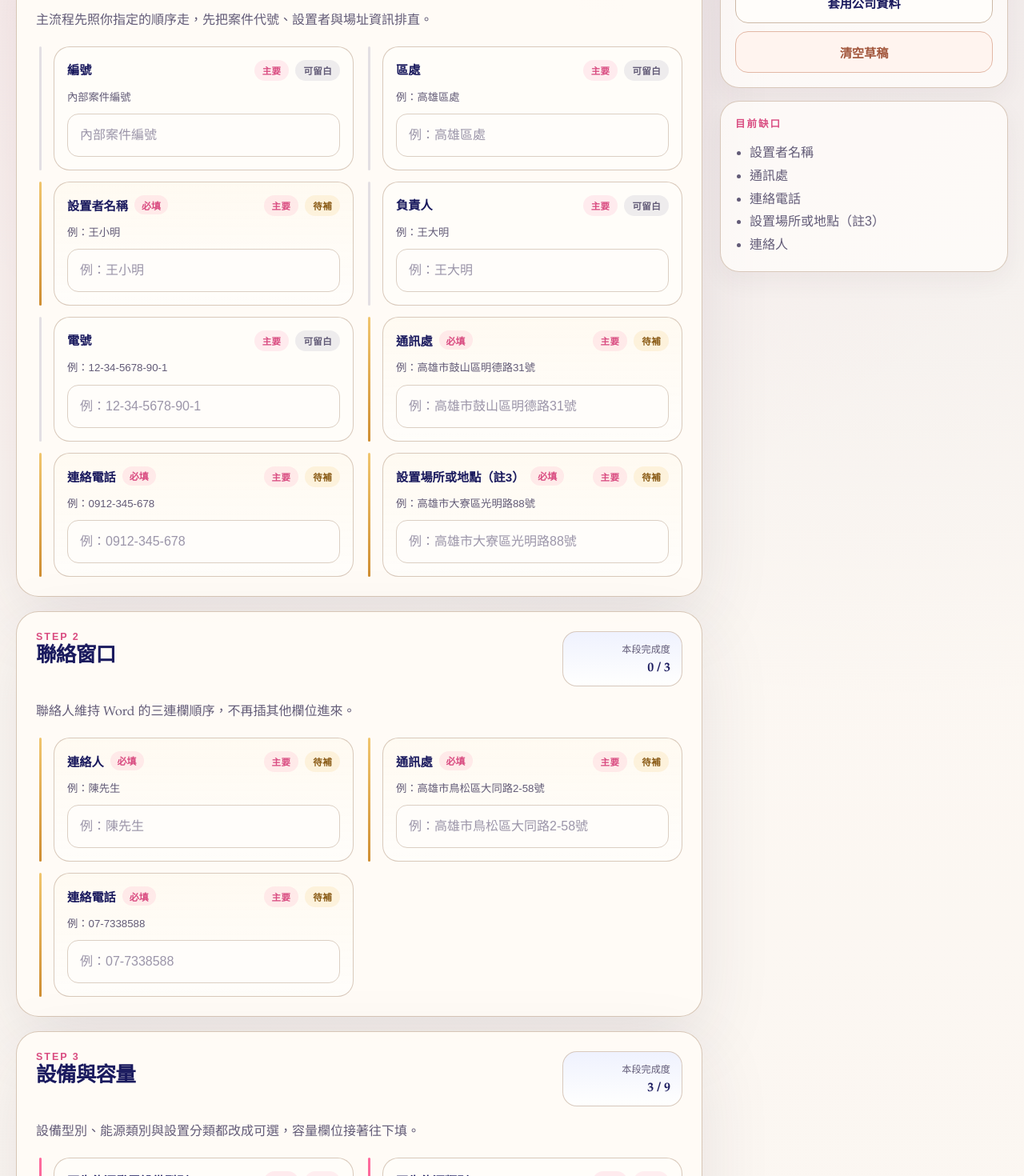
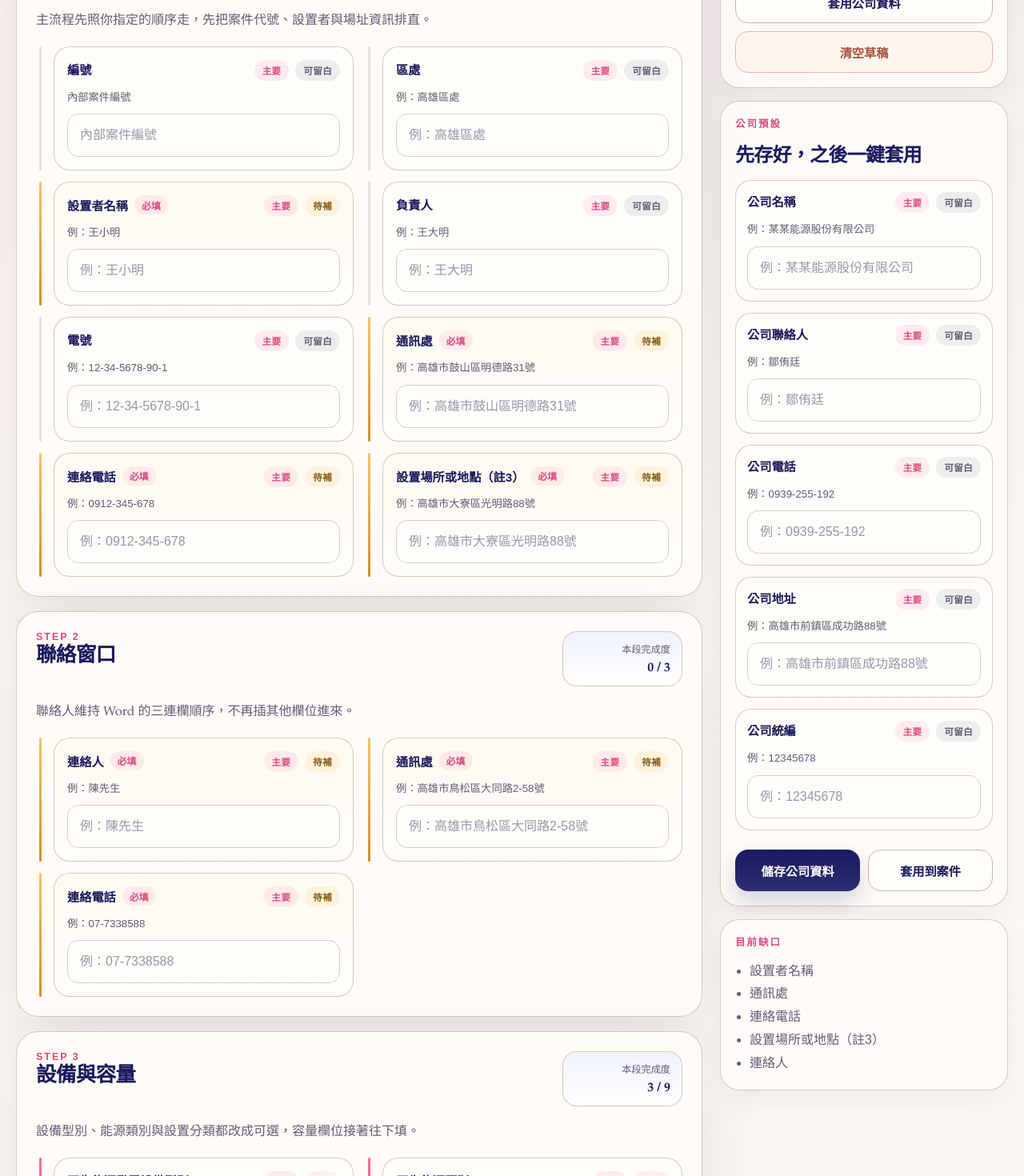
Before and after one commit to JardiniTsai168/lihipdf, a Next.js app: page / in a window 1280 px wide. Shown: the part 1000-2470 px from the top of the page at 80% size. Built offline with nearby package versions, Linux system fonts and the light colour scheme.

Commit message:
Tighten layout and save company defaults

```diff
--- a/app/globals.css
+++ b/app/globals.css
@@ -311,6 +311,29 @@ h1 {
 .attachment-list {
   display: grid;
   gap: 14px;
+}
+
+.compact-grid,
+.compact-fields {
+  display: grid;
+  gap: 14px;
+}
+
+.compact-grid {
+  grid-template-columns: repeat(2, minmax(0, 1fr));
+}
+
+.compact-fields .field {
+  grid-template-columns: 1fr;
+  gap: 8px;
+}
+
+.compact-fields .field-rail {
+  display: none;
+}
+
+.compact-fields .field-frame {
+  padding: 14px;
 }
 
 .document-grid {
@@ -756,6 +779,15 @@ select:focus {
   border-radius: 24px;
 }
 
+.company-card {
+  display: grid;
+  gap: 14px;
+}
+
+.compact-actions {
+  grid-template-columns: repeat(2, minmax(0, 1fr));
+}
+
 .summary-card {
   background:
     linear-gradient(180deg, rgba(255, 253, 250, 0.98), rgba(255, 244, 248, 0.94));
@@ -876,6 +908,7 @@ select:focus {
   }
 
   .overview,
+  .compact-grid,
   .document-grid,
   .static-grid,
   .grid.cols-2,
@@ -912,6 +945,10 @@ select:focus {
   }
 
   .installation-choice-group {
+    grid-template-columns: 1fr;
+  }
+
+  .compact-actions {
     grid-template-columns: 1fr;
   }
 }
--- a/app/page.jsx
+++ b/app/page.jsx
@@ -37,6 +37,10 @@ const BASE_REQUIRED_FIELDS = new Set([
   "parallelPointVoltage",
   "estimatedParallelDate"
 ]);
+const COMPANY_DEFAULTS_STORAGE_KEY = "lihipdf_company_defaults_v1";
+const MAIN_SECTIONS = CASE_SECTIONS.filter(
+  (section) => section.title !== "公司預設資料" && section.title !== "文件資訊"
+);
 
 function PreviewItem({ label, value }) {
   return (
@@ -55,13 +59,15 @@ function loadDraft() {
   const fallback = createAppDraftDefaults();
   if (typeof window === "undefined") return fallback;
 
+  const companyDefaults = loadCompanyDefaults();
   const raw = window.localStorage.getItem(STORAGE_KEY);
-  if (!raw) return fallback;
+  if (!raw) return { ...fallback, ...companyDefaults };
 
   try {
     const parsed = JSON.parse(raw);
     return {
       ...fallback,
+      ...companyDefaults,
       ...parsed,
       selectedDocuments: {
         ...fallback.selectedDocuments,
@@ -73,8 +79,29 @@ function loadDraft() {
   }
 }
 
+function loadCompanyDefaults() {
+  if (typeof window === "undefined") return {};
+
+  const raw = window.localStorage.getItem(COMPANY_DEFAULTS_STORAGE_KEY);
+  if (!raw) return {};
+
+  try {
+    return JSON.parse(raw);
+  } catch {
+    return {};
+  }
+}
+
 function persistDraft(form) {
-  const { selectedDocuments, ...caseData } = form;
+  const {
+    selectedDocuments,
+    companyName,
+    companyContactPerson,
+    companyPhone,
+    companyAddress,
+    companyTaxId,
+    ...caseData
+  } = form;
   window.localStorage.setItem(
     STORAGE_KEY,
     JSON.stringify({
@@ -345,26 +372,26 @@ export default function Page() {
 
   const validation = validateCaseForm(form);
   const issues = summarizeIssues(validation);
-  const totalFields = CASE_SECTIONS.reduce((sum, section) => {
+  const totalFields = MAIN_SECTIONS.reduce((sum, section) => {
     const visibleFields = [...section.fields, ...(section.detailFields ?? [])].filter(([name]) =>
       isFieldVisible(name, form)
     );
     return sum + visibleFields.length;
   }, 0);
-  const filledFields = CASE_SECTIONS.reduce(
+  const filledFields = MAIN_SECTIONS.reduce(
     (sum, section) => sum + countFilledFields(form, [...section.fields, ...(section.detailFields ?? [])]),
     0
   );
   const completionRate = Math.round((filledFields / totalFields) * 100);
   const overviewCards = buildOverviewCards(form, attachments);
-  const missingRequired = CASE_SECTIONS
+  const missingRequired = MAIN_SECTIONS
     .flatMap((section) => [...section.fields, ...(section.detailFields ?? [])].map(([name]) => name))
     .filter((name, index, names) => names.indexOf(name) === index)
     .filter((name) => isFieldVisible(name, form))
     .filter((name) => isFieldRequired(name, form) && !normalize(form[name]));
   const topMissing = missingRequired
     .slice(0, 5)
-    .map((name) => CASE_SECTIONS.flatMap((section) => [...section.fields, ...(section.detailFields ?? [])]).find(([fieldName]) => fieldName === name)?.[1] ?? name);
+    .map((name) => MAIN_SECTIONS.flatMap((section) => [...section.fields, ...(section.detailFields ?? [])]).find(([fieldName]) => fieldName === name)?.[1] ?? name);
   const selectedDocumentIds = getSelectedDocumentIds(form.selectedDocuments);
   const readyDocumentIds = getReadyDocumentIds(form.selectedDocuments);
   const primaryDocumentId = readyDocumentIds[0] ?? "parallelReview";
@@ -403,6 +430,18 @@ export default function Page() {
       contactAddress: current.contactAddress || current.companyAddress
     }));
     setStatus("已把公司預設資料套用到案件聯絡資訊。");
+  }
+
+  function saveCompanyDefaults() {
+    const companyDefaults = {
+      companyName: form.companyName,
+      companyContactPerson: form.companyContactPerson,
+      companyPhone: form.companyPhone,
+      companyAddress: form.companyAddress,
+      companyTaxId: form.companyTaxId
+    };
+    window.localStorage.setItem(COMPANY_DEFAULTS_STORAGE_KEY, JSON.stringify(companyDefaults));
+    setStatus("公司預設資料已儲存，下次打開會自動帶入。");
   }
 
   function clearDraft() {
@@ -600,7 +639,7 @@ export default function Page() {
               </div>
             </section>
 
-            {CASE_SECTIONS.map((section, index) => {
+            {MAIN_SECTIONS.map((section, index) => {
               const detailFields = section.detailFields ?? [];
               const filledCount = countFilledFields(form, [...section.fields, ...detailFields]);
               const totalCount = [...section.fields, ...detailFields].filter(([name]) => isFieldVisible(name, form)).length;
@@ -637,6 +676,21 @@ export default function Page() {
                 </section>
               );
             })}
+
+            <section className="section">
+              <div className="section-card is-tight">
+                <div className="section-header">
+                  <div>
+                    <div className="section-kicker">Meta</div>
+                    <h2>申請日期與匯出資訊</h2>
+                  </div>
+                </div>
+                <div className="compact-grid">
+                  {renderField("applicationDate", "申請日期", "date", form, updateField, "core")}
+                  <PreviewItem label="這次文件" value={buildSelectedDocumentSummary(form.selectedDocuments)} />
+                </div>
+              </div>
+            </section>
 
             <section className="section final-check">
               <div className="section-card is-tight">
@@ -719,6 +773,26 @@ export default function Page() {
               </div>
             </section>
 
+            <section className="sidebar-card company-card">
+              <div className="sidebar-kicker">公司預設</div>
+              <h3>先存好，之後一鍵套用</h3>
+              <div className="compact-fields">
+                {renderField("companyName", "公司名稱", "text", form, updateField, "core")}
+                {renderField("companyContactPerson", "公司聯絡人", "text", form, updateField, "core")}
+                {renderField("companyPhone", "公司電話", "tel", form, updateField, "core")}
+                {renderField("companyAddress", "公司地址", "text", form, updateField, "core")}
+                {renderField("companyTaxId", "公司統編", "text", form, updateField, "core")}
+              </div>
+              <div className="actions compact-actions">
+                <button className="primary" type="button" onClick={saveCompanyDefaults}>
+                  儲存公司資料
+                </button>
+                <button className="secondary" type="button" onClick={applyCompanyDefaults}>
+                  套用到案件
+                </button>
+              </div>
+            </section>
+
             <section className="sidebar-card issue-card">
               <div className="sidebar-kicker">目前缺口</div>
               {topMissing.length > 0 ? (
```
Also changed, not shown: 1 other file (tests, documents, lock files or other folders).
